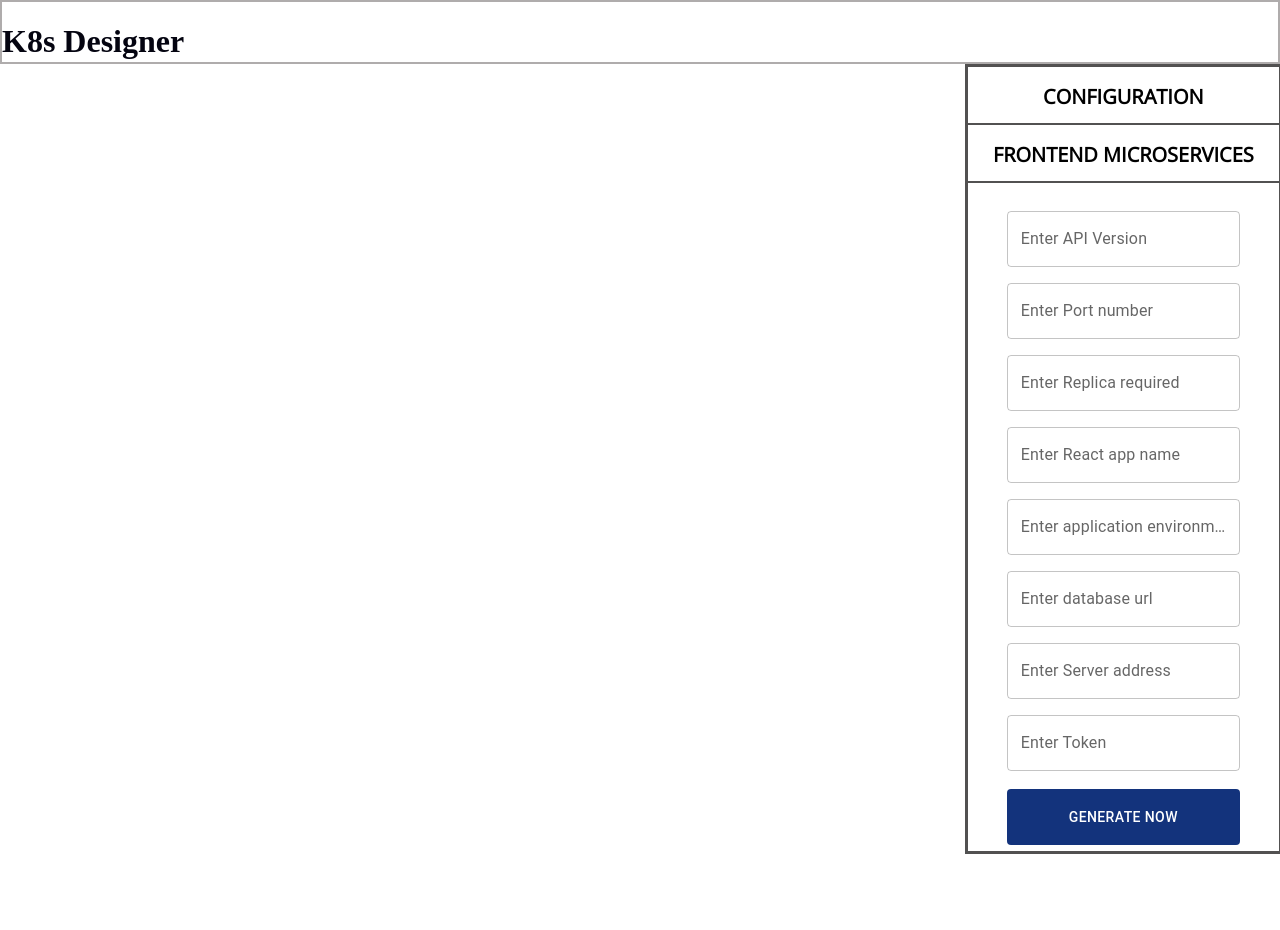
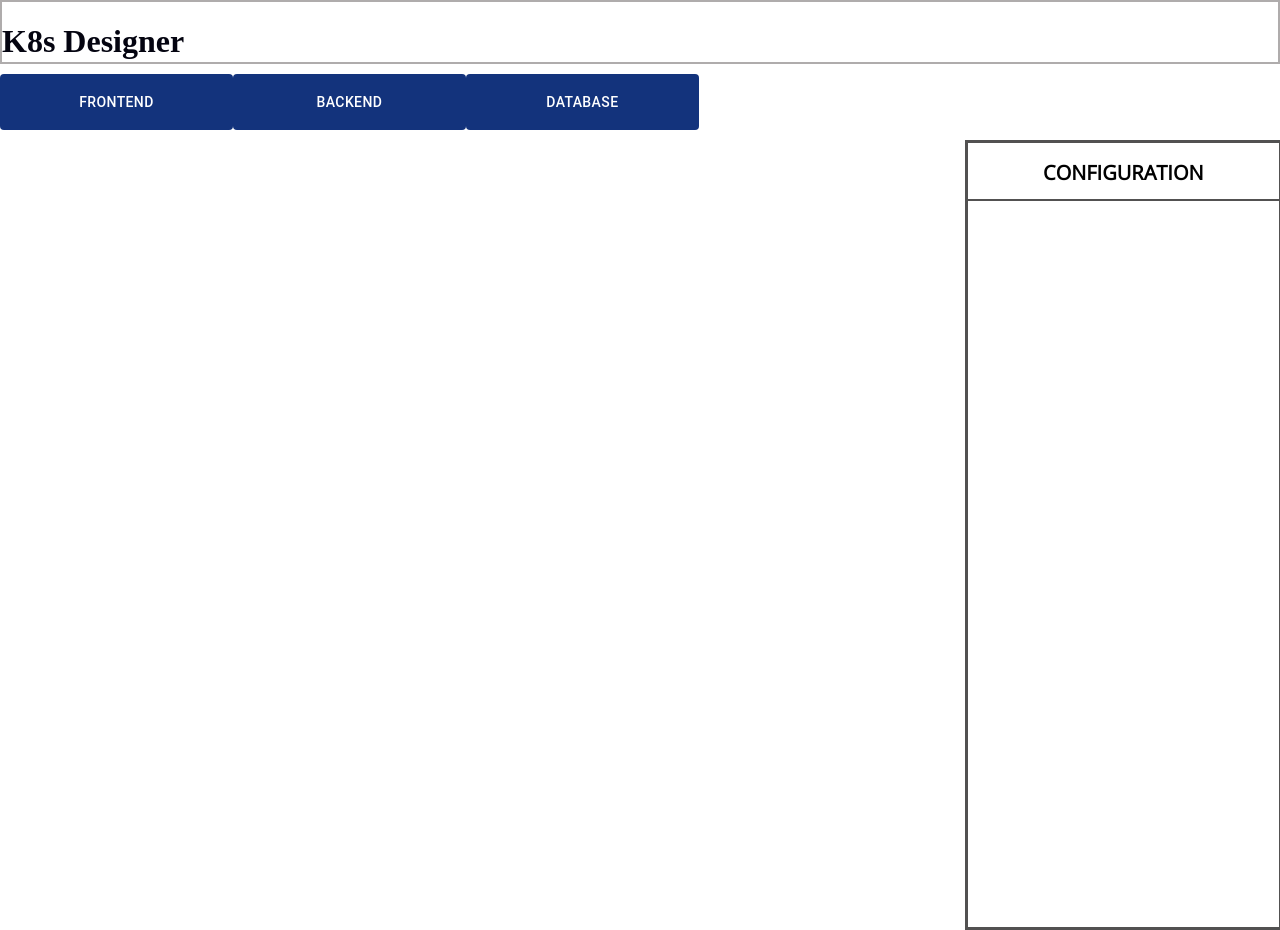
Before and after one commit to tech-university-india/k8s-designer-frontend, a React (Create React App) app: page /configuration in a window 1280 px wide. Before the commit the page ends 854 px from the top, so only its background shows below. Built offline with nearby package versions, Linux system fonts and the light colour scheme.

Commit message:
fix: update import paths

```diff
--- a/src/App.js
+++ b/src/App.js
@@ -2,7 +2,7 @@
 import { Route, Routes, Link } from 'react-router-dom';
 import Home from './components/Home/Home';
 import About from './components/About/About';
-import {Configuration} from './pages';
+import {ConfigurationPage} from './pages';
 import { Button } from '@mui/material';
 // import Header from './components/Header/Header';
 // import Footer from './components/Footer/Footer';
@@ -21,7 +21,7 @@
       {/* <Route path='/' element={<Header />}></Route>  */}
       <Route path='/home' element={<Home />}></Route>
       <Route path='/about' element={<About />}></Route>
-      <Route path = '/configuration' element = {<Configuration/>}></Route>
+      <Route path = '/configuration' element = {<ConfigurationPage/>}></Route>
       {/* <Route path='/' element={<Footer />}></Route>  */}
     </Routes>
   );
--- a/src/components/index.js
+++ b/src/components/index.js
@@ -1,2 +1,3 @@
-export {default as FrontendConfig } from './FrontendConfig';
+export {default as Configuration } from './Configuration';
 export { default as Header} from './Header';
+export{default as CustomTextField} from './CustomTextField';
--- a/src/pages/index.js
+++ b/src/pages/index.js
@@ -1 +1 @@
-export { default as Configuration} from './Configuration';
+export { default as ConfigurationPage} from './ConfigurationPage';
```
